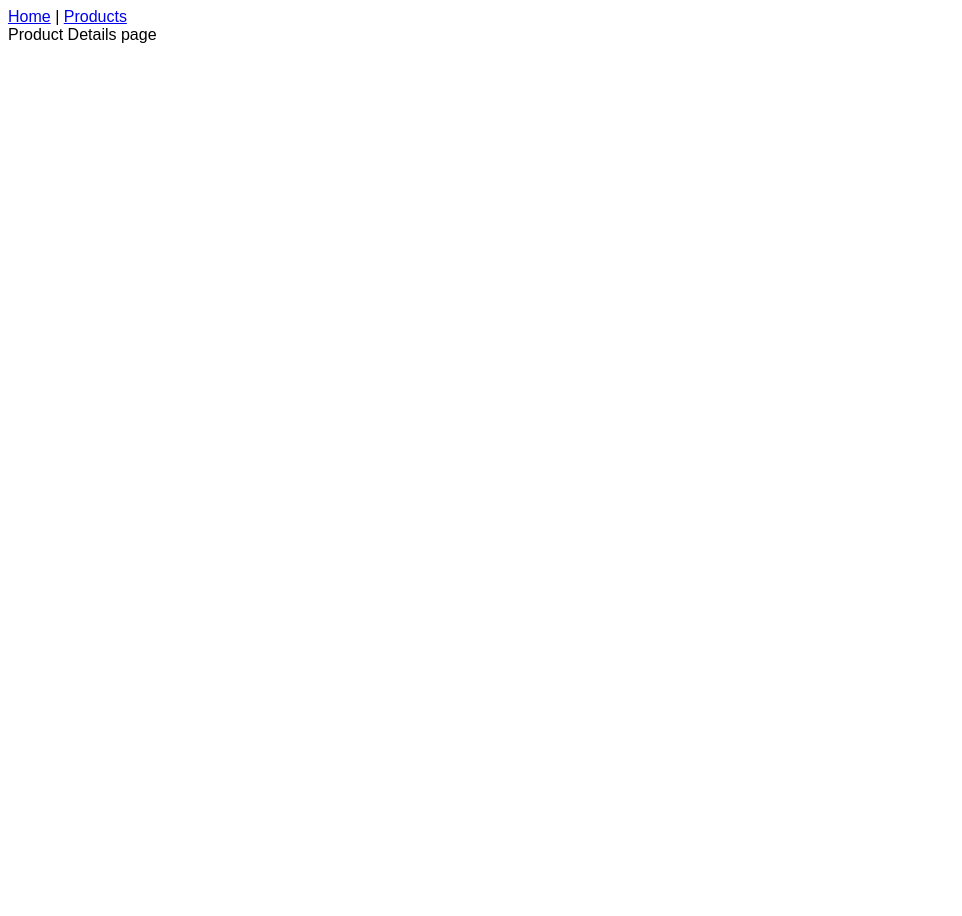
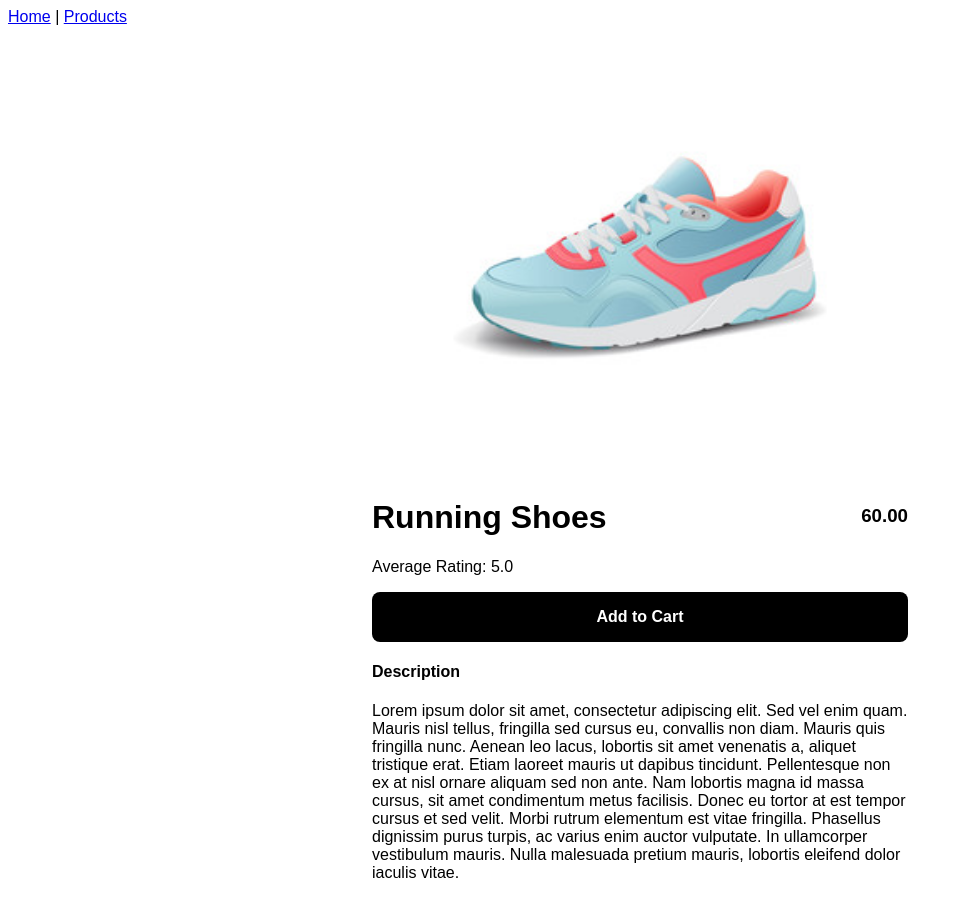
Before and after one commit to techbola/fse-front-end, a Vue app: page /products/123 in a window 1280 px wide. Shown: the top 916 px of the page, without its empty margins (0-962 px from the left). Before the commit the page ends 800 px from the top, so only its background shows below. Built offline with nearby package versions, Linux system fonts and the light colour scheme.

Commit message:
product details page design

```diff
--- a/src/views/ProductDetailsPage.vue
+++ b/src/views/ProductDetailsPage.vue
@@ -1,12 +1,29 @@
 <template>
-  <div>
-    Product Details page
+  <div id="page-wrap">
+    <div id="img-wrap">
+      <img :src="product.imageUrl" :alt="product.name">
+    </div>
+    <div id="product-details">
+      <h1>{{ product.name }}</h1>
+      <h3 id="price">{{ product.price }}</h3>
+      <p>Average Rating: {{ product.averageRating }}</p>
+      <button id="add-to-cart">Add to Cart</button>
+      <h4>Description</h4>
+      <p>{{ product.description }}</p>
+    </div>
   </div>
 </template>
 
 <script>
+import { products } from '@/fake-data';
+
 export default {
-  name: "ProductDetailsPage"
+  name: "ProductDetailsPage",
+  data() {
+    return {
+      product: products.find(product => product.id === this.$route.params.id)
+    }
+  }
 }
 </script>
 
--- a/src/views/ProductsPage.vue
+++ b/src/views/ProductsPage.vue
@@ -2,7 +2,7 @@
   <div id="page-wrap">
     <div class="grid-wrap">
       <div v-for="product in products" class="product-item" :key="product.id">
-        <img :src="product.imageUrl" alt="product.name" />
+        <img :src="product.imageUrl" :alt="product.name" />
         <h3 class="product-name">{{ product.name }}</h3>
         <p class="product-price">${{ product.price }}</p>
         <router-link :to="{ name: 'ProductDetails', params: { id: product.id } }">
```
